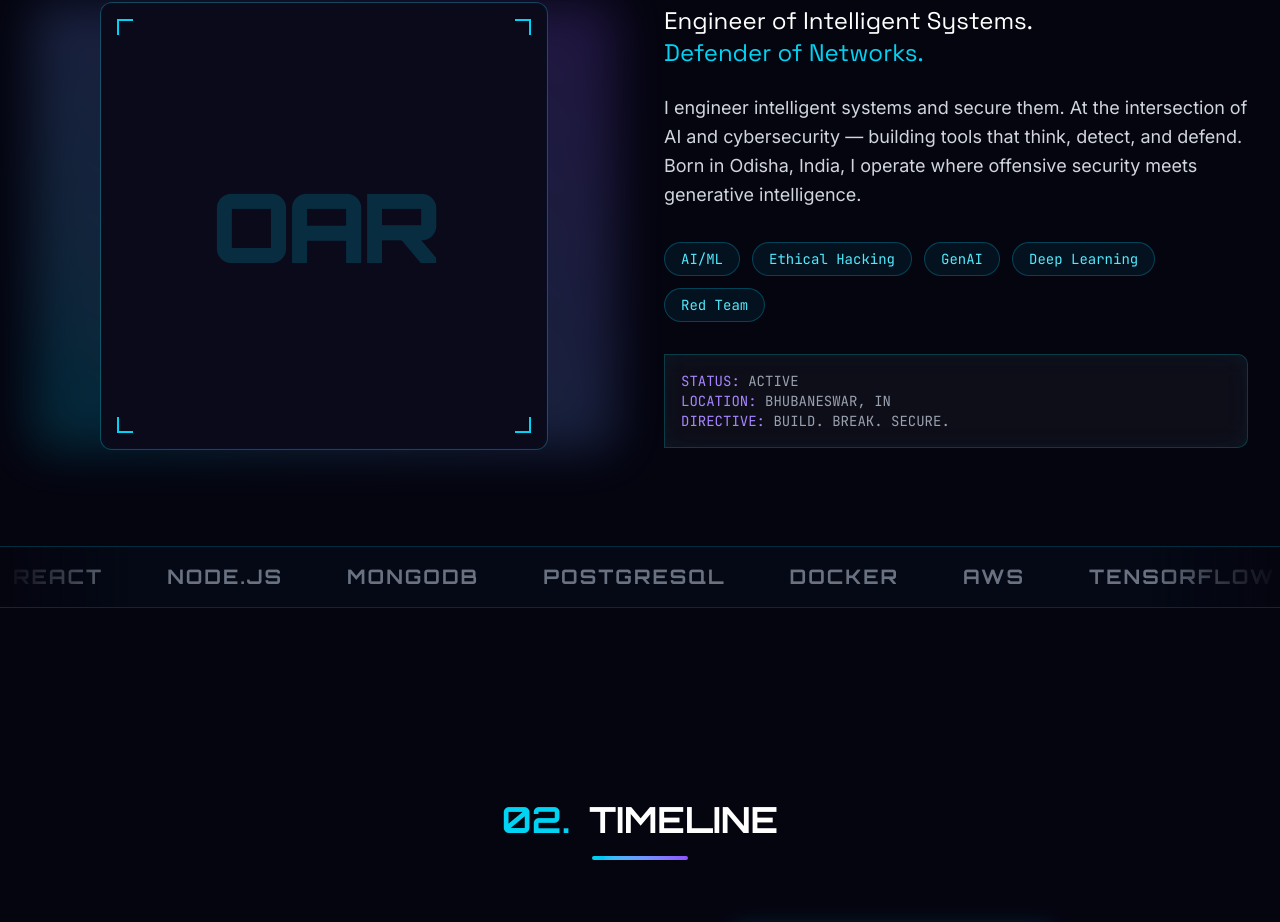
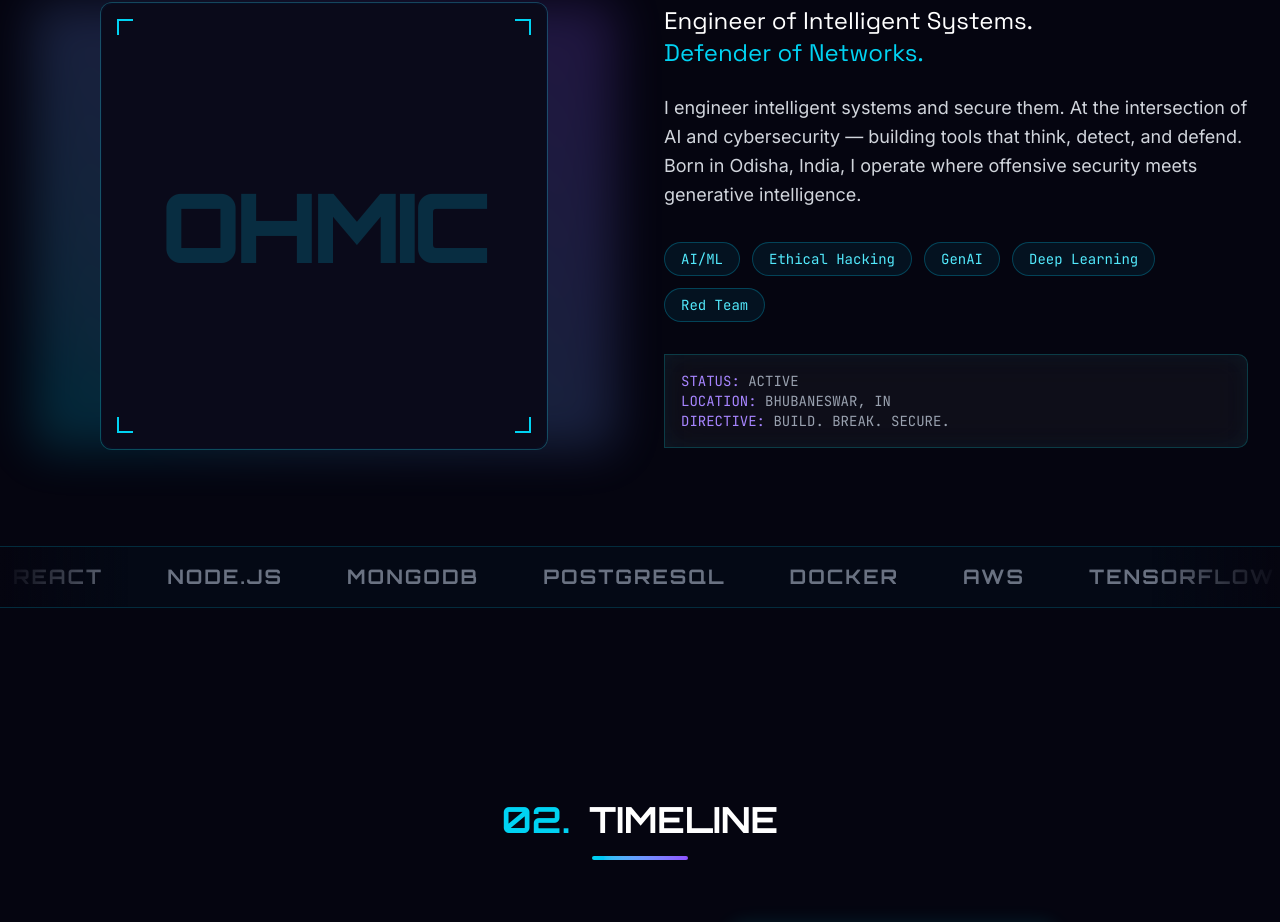
Before and after one commit to ohmic-guy/portfolio, a React (Vite) app: page / in a window 1280 px wide. Shown: the part 1026-1948 px from the top of the page. Built offline with nearby package versions, Linux system fonts and the light colour scheme; no server answers.

Commit message:
fix: update avatar text from "OAR" to "OHMIC" in About section and modify fetch request mode in Contact form

```diff
--- a/src/sections/About.tsx
+++ b/src/sections/About.tsx
@@ -35,7 +35,7 @@ const About = () => {
             <div className="relative aspect-square max-w-md mx-auto rounded-lg border border-cyan-500/30 glass-panel overflow-hidden flex items-center justify-center">
               {/* Fallback avatar if no image */}
               <div className="w-full h-full bg-[#0a0a1a] flex items-center justify-center">
-                <span className="font-display text-8xl text-cyan-500/20 font-black tracking-tighter">OAR</span>
+                <span className="font-display text-8xl text-cyan-500/20 font-black tracking-tighter">OHMIC</span>
               </div>
               <div className="absolute inset-0 border border-cyan-400/50 rounded-lg pointer-events-none mix-blend-overlay" />
               {/* Corner brackets */}
--- a/src/sections/Contact.tsx
+++ b/src/sections/Contact.tsx
@@ -51,17 +51,11 @@ const Contact = () => {
         page: "portfolio-contact-form",
       });
 
-      const response = await fetch(gasWebAppUrl, {
+      await fetch(gasWebAppUrl, {
         method: "POST",
-        mode: "cors",
+        mode: "no-cors",
         body,
       });
-
-      const result = await response.json().catch(() => null);
-
-      if (!response.ok || result?.ok === false) {
-        throw new Error(result?.error || `Request failed with status ${response.status}`);
-      }
 
       setSubmitState("success");
       form.reset();
```
